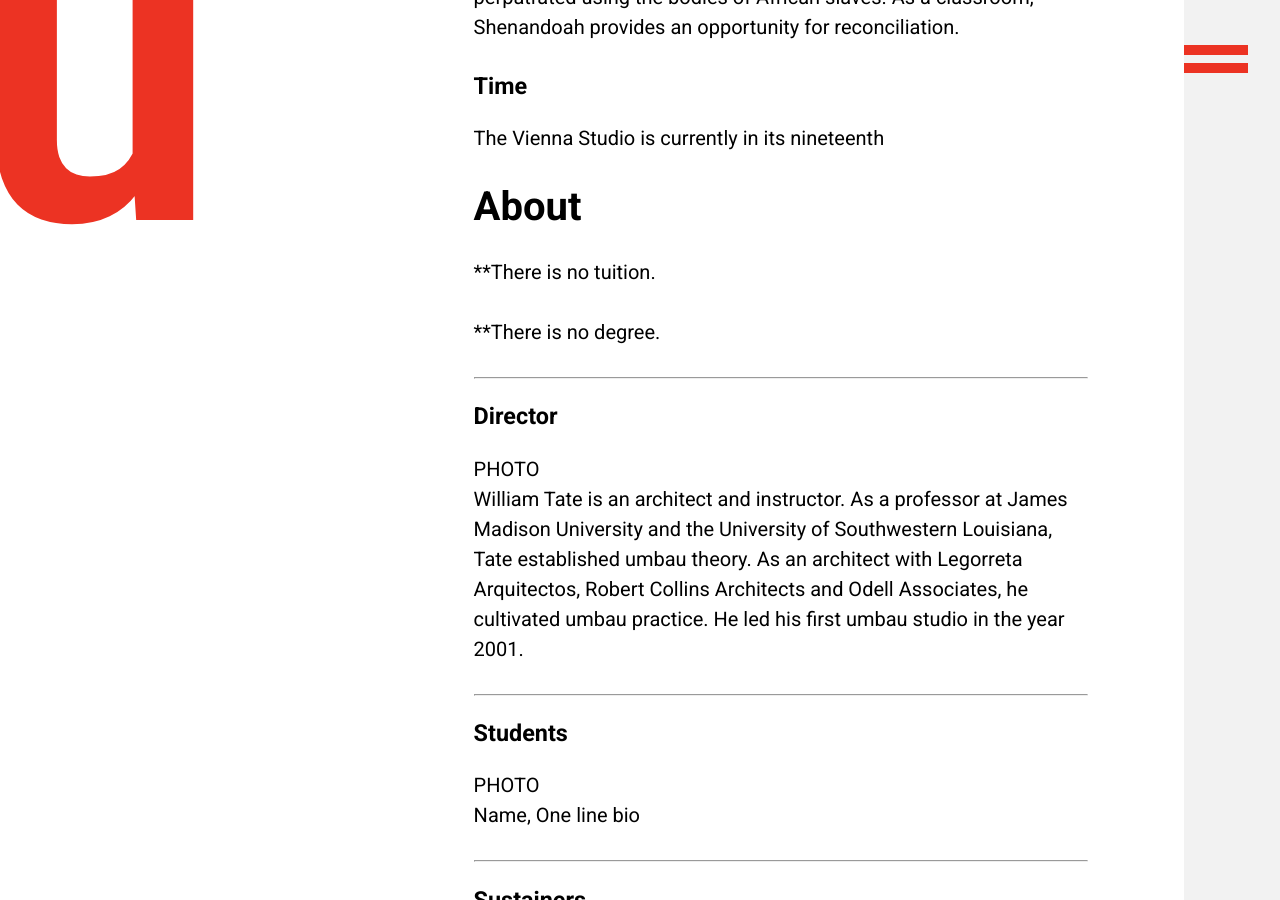
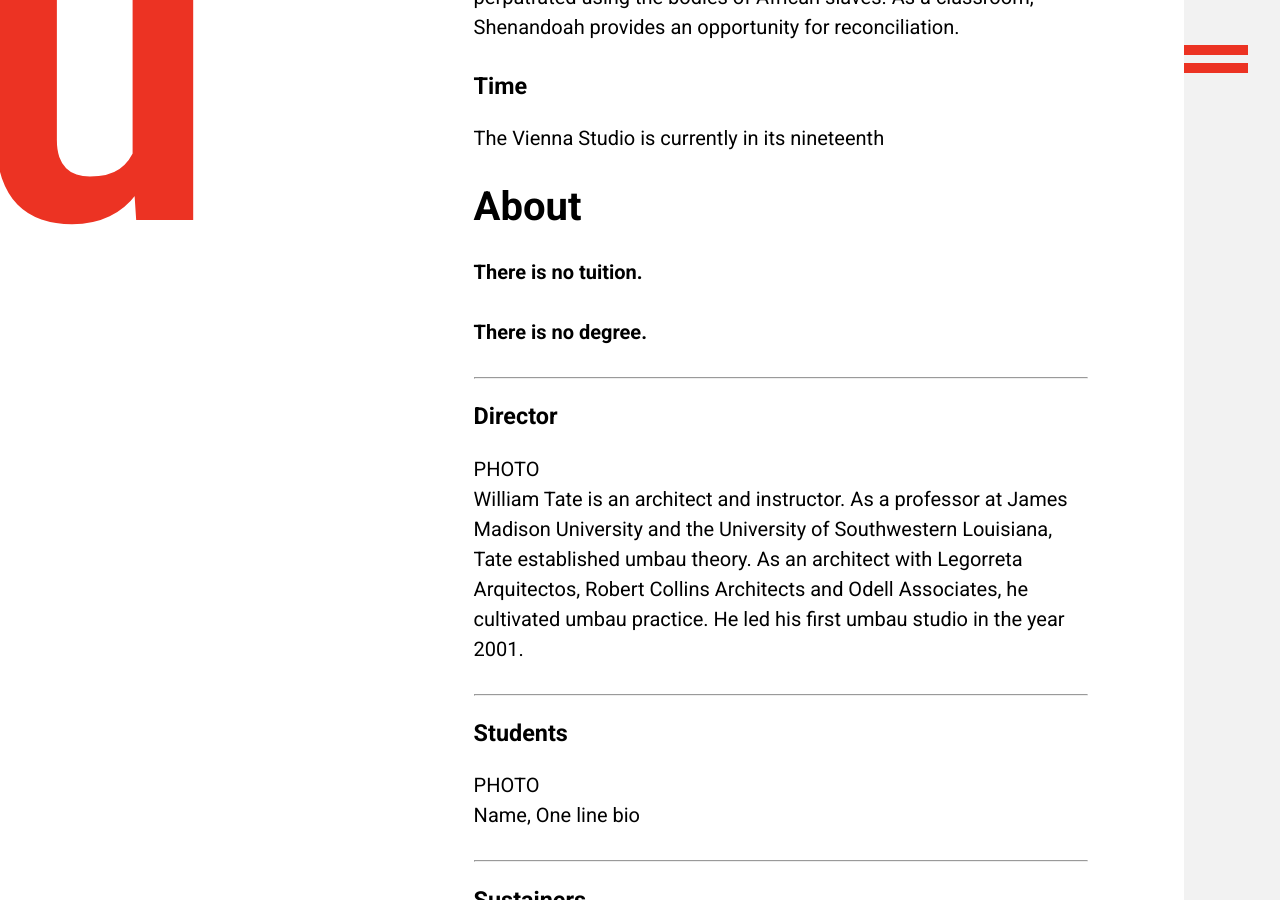
Before and after one commit to umbauschool/umbauschool.github.io, a Jekyll site: the page built from index.md, in a window 1280 px wide and 900 px high, scrolled down 3648 px. Built offline with Jekyll 4.4.1, drawn with Linux system fonts in a browser that asks for light colours; some of the changed text lies outside the part shown.

```diff
--- a/index.md
+++ b/index.md
@@ -4,7 +4,7 @@
 
 layout: default
 ---
-**umbau is a school of
+**umbau is a school of**
 
 architecture
 
@@ -15,9 +15,6 @@ sustainability
 design
 
 transformation
-
-
-
 
 ***
 
@@ -75,10 +72,9 @@ We study in the Shenandoah Valley in Virginia because it is a jewel of natural a
 The Vienna Studio is currently in its nineteenth
 # About
 
-**There is no tuition.
+**There is no tuition.**
 
-**There is no degree.
-
+**There is no degree.**
 
 ***
 
```
